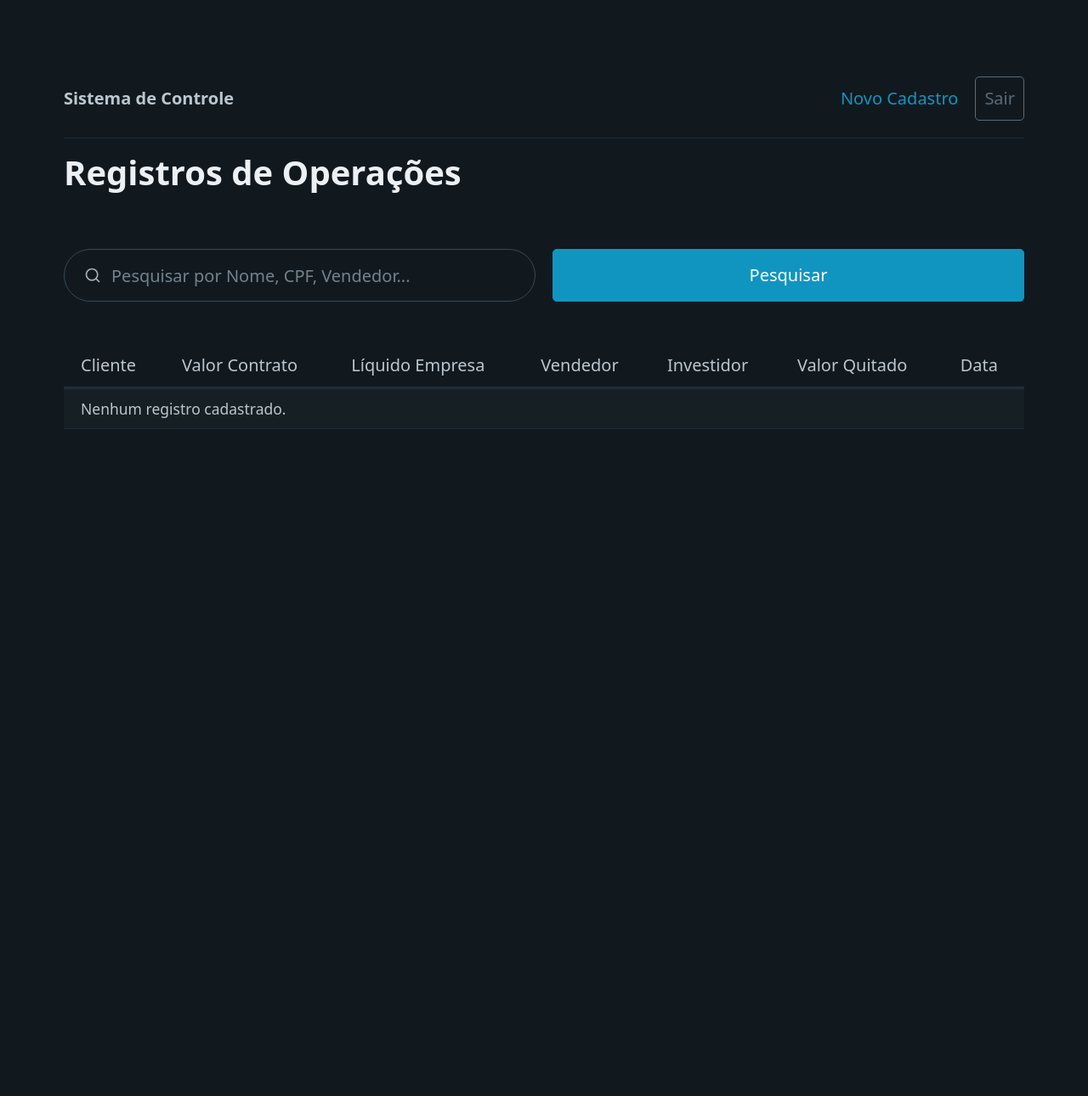
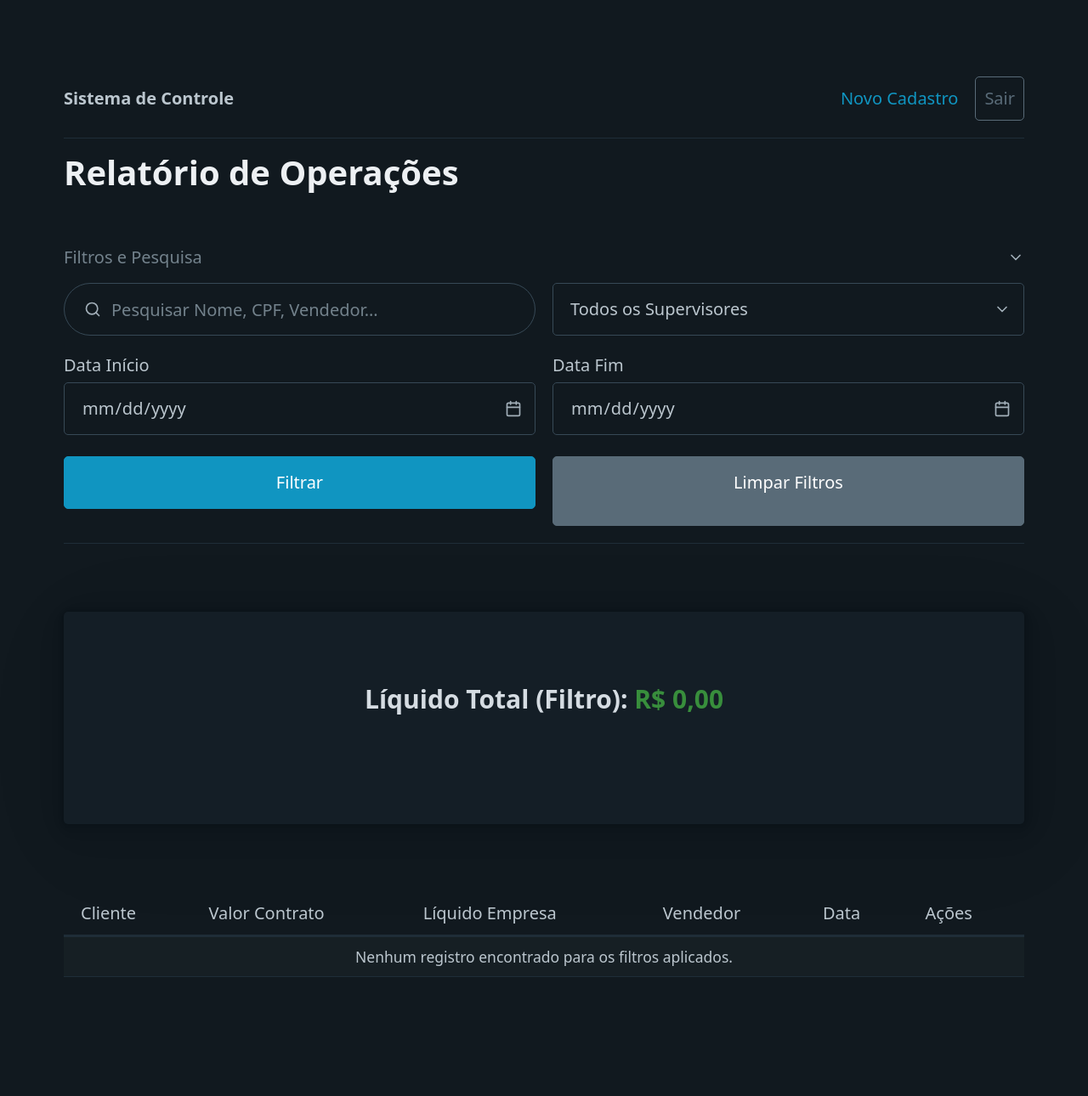
Before and after one commit to LGEEEEEE/controle-alianca-consig, a Flask app: page /registros in a window 1280 px wide. Shown: the whole page at 85% size. Before the commit the page ends 505 px from the top, so only its background shows below. Run offline with Flask 3, Linux system fonts and the light colour scheme; a user stored in the database is signed in.

Commit message:
Adicionando opções de relatórios

```diff
--- a/app.py
+++ b/app.py
@@ -1,8 +1,7 @@
 import os
 from flask import Flask, render_template, request, url_for, redirect, flash
 from flask_sqlalchemy import SQLAlchemy
-from sqlalchemy import or_
-from sqlalchemy.sql import func
+from sqlalchemy import or_, func # Adicionado func para a soma
 from dotenv import load_dotenv
 from flask_login import LoginManager, UserMixin, login_user, logout_user, login_required, current_user
 from werkzeug.security import check_password_hash
@@ -10,7 +9,7 @@ from werkzeug.security import check_password_hash
 load_dotenv()
 app = Flask(__name__)
 
-# --- CONFIGURAÇÕES ---
+# --- CONFIGURAÇÕES (sem alteração) ---
 app.config['SECRET_KEY'] = os.environ.get('SECRET_KEY')
 DATABASE_URL = os.environ.get('DATABASE_URL', 'sqlite:///local_test.db')
 app.config['SQLALCHEMY_DATABASE_URI'] = DATABASE_URL.replace("postgres://", "postgresql://", 1)
@@ -23,29 +22,26 @@ login_manager.login_view = 'login'
 login_manager.login_message = "Por favor, faça o login para acessar esta página."
 login_manager.login_message_category = "info"
 
-# --- MODELO DO BANCO DE DADOS (com os novos campos) ---
+# --- MODELO DO BANCO DE DADOS (sem alteração) ---
 class Registro(db.Model):
     __tablename__ = 'registros'
     id = db.Column(db.Integer, primary_key=True)
     nome_cliente = db.Column(db.String(150), nullable=False)
     cpf = db.Column(db.String(14), nullable=False)
-    valor_quitado = db.Column(db.Float, nullable=False)
+    valor_quitado = db.Column(db.Float, nullable=True) # Permitindo nulo para campos opcionais
     data_quitacao = db.Column(db.String(10), nullable=False)
     supervisor = db.Column(db.String(100), nullable=False)
     vendedor = db.Column(db.String(100), nullable=False)
-    investidor = db.Column(db.String(100), nullable=False)
-    percentual_investidor = db.Column(db.Integer, nullable=False)
+    investidor = db.Column(db.String(100), nullable=True)
+    percentual_investidor = db.Column(db.Integer, nullable=True)
     percentual_comissao = db.Column(db.Integer, nullable=False)
-    # --- CAMPOS ANTIGOS/INFORMATIVOS ---
     investidor_fora = db.Column(db.Boolean, default=False, nullable=False)
     criado_em = db.Column(db.DateTime(timezone=True), server_default=func.now())
-    # --- NOVOS CAMPOS PARA O CÁLCULO ---
-    valor_contrato = db.Column(db.Float, nullable=True) # Valor da receita
-    custo_produto = db.Column(db.Float, nullable=True)  # Custo do produto (antigo campo 'produto')
-    # --- CAMPO CALCULADO ---
+    valor_contrato = db.Column(db.Float, nullable=False)
+    custo_produto = db.Column(db.Float, nullable=False)
     liquido_empresa = db.Column(db.Float, nullable=False)
 
-# --- MODELO DE USUÁRIO (em memória) ---
+# --- MODELO DE USUÁRIO E AUTENTICAÇÃO (sem alteração) ---
 class User(UserMixin):
     def __init__(self, id, username, password_hash):
         self.id = id
@@ -53,18 +49,13 @@ class User(UserMixin):
         self.password_hash = password_hash
     def check_password(self, password):
         return check_password_hash(self.password_hash, password)
-
 admin_user = User(id='1', username=os.environ.get('ADMIN_USERNAME'), password_hash=os.environ.get('ADMIN_PASSWORD_HASH'))
-
 @login_manager.user_loader
 def load_user(user_id):
     if user_id == '1': return admin_user
     return None
-
 with app.app_context():
     db.create_all()
-
-# --- ROTAS DE AUTENTICAÇÃO (sem alteração) ---
 @app.route('/login', methods=['GET', 'POST'])
 def login():
     if current_user.is_authenticated: return redirect(url_for('index'))
@@ -76,7 +67,6 @@ def login():
         else:
             flash('Usuário ou senha inválidos.', 'danger')
     return render_template('login.html')
-
 @app.route('/logout')
 @login_required
 def logout():
@@ -84,58 +74,84 @@ def logout():
     flash('Você foi desconectado com sucesso.', 'success')
     return redirect(url_for('login'))
 
-# --- ROTAS DA APLICAÇÃO ---
+# --- ROTA DE CADASTRO (sem alteração) ---
 @app.route('/', methods=('GET', 'POST'))
 @login_required
 def index():
     if request.method == 'POST':
-        # --- NOVA LÓGICA DE CÁLCULO ---
         valor_contrato = float(request.form.get('valor_contrato', 0))
         custo_produto = float(request.form.get('custo_produto', 0))
         percentual_comissao = int(request.form.get('percentual_comissao', 0))
-
         valor_comissao = valor_contrato * (percentual_comissao / 100)
         liquido_empresa = valor_contrato - valor_comissao - custo_produto
-        # --- FIM DA NOVA LÓGICA ---
-
         novo_registro = Registro(
-            # --- Novos campos ---
-            valor_contrato=valor_contrato,
-            custo_produto=custo_produto,
-            liquido_empresa=liquido_empresa,
-            # --- Campos antigos (agora informativos) ---
-            nome_cliente=request.form['nome_cliente'],
-            cpf=request.form['cpf'],
-            valor_quitado=float(request.form.get('valor_quitado', 0)),
-            data_quitacao=request.form['data_quitacao'],
-            supervisor=request.form['supervisor'],
-            vendedor=request.form['vendedor'],
-            investidor=request.form['investidor'],
-            percentual_investidor=int(request.form.get('percentual_investidor', 0)),
-            percentual_comissao=percentual_comissao,
-            investidor_fora='investidor_fora' in request.form
+            valor_contrato=valor_contrato, custo_produto=custo_produto, liquido_empresa=liquido_empresa,
+            nome_cliente=request.form['nome_cliente'], cpf=request.form['cpf'],
+            valor_quitado=float(request.form.get('valor_quitado') or 0),
+            data_quitacao=request.form['data_quitacao'], supervisor=request.form['supervisor'],
+            vendedor=request.form['vendedor'], investidor=request.form.get('investidor'),
+            percentual_investidor=int(request.form.get('percentual_investidor') or 0),
+            percentual_comissao=percentual_comissao, investidor_fora='investidor_fora' in request.form
         )
         db.session.add(novo_registro)
         db.session.commit()
+        flash('Operação cadastrada com sucesso!', 'success')
         return redirect(url_for('registros'))
     return render_template('index.html')
 
+# --- ROTA DE REGISTROS (AGORA COM FILTROS E SOMA) ---
 @app.route('/registros')
 @login_required
 def registros():
+    # Pega todos os parâmetros de filtro da URL
     search_query = request.args.get('q')
-    base_query = Registro.query
+    start_date = request.args.get('start_date')
+    end_date = request.args.get('end_date')
+    supervisor_filter = request.args.get('supervisor')
+
+    # Query base
+    query = Registro.query
+
+    # Aplica os filtros progressivamente
     if search_query:
         search_pattern = f"%{search_query}%"
-        registros_db = base_query.filter(
-            or_(
-                Registro.nome_cliente.ilike(search_pattern),
-                Registro.cpf.ilike(search_pattern),
-                Registro.vendedor.ilike(search_pattern),
-                Registro.supervisor.ilike(search_pattern),
-                Registro.investidor.ilike(search_pattern)
-            )
-        ).order_by(Registro.criado_em.desc()).all()
-    else:
-        registros_db = base_query.order_by(Registro.criado_em.desc()).all()
-    return render_template('registros.html', registros=registros_db, search_query=search_query)
+        query = query.filter(or_(Registro.nome_cliente.ilike(search_pattern), Registro.cpf.ilike(search_pattern), Registro.vendedor.ilike(search_pattern)))
+    if start_date:
+        query = query.filter(Registro.data_quitacao >= start_date)
+    if end_date:
+        query = query.filter(Registro.data_quitacao <= end_date)
+    if supervisor_filter:
+        query = query.filter(Registro.supervisor == supervisor_filter)
+
+    # Calcula a soma do líquido ANTES de executar a query final
+    total_liquido = query.with_entities(func.sum(Registro.liquido_empresa)).scalar() or 0.0
+
+    # Executa a query final para obter a lista de registros
+    registros_db = query.order_by(Registro.criado_em.desc()).all()
+
+    # Pega a lista de supervisores únicos para popular o dropdown
+    supervisores = db.session.query(Registro.supervisor).distinct().order_by(Registro.supervisor).all()
+
+    return render_template('registros.html',
+                           registros=registros_db,
+                           supervisores=supervisores,
+                           total_liquido=total_liquido,
+                           # Devolve os valores dos filtros para manter os campos preenchidos
+                           search_query=search_query,
+                           start_date=start_date,
+                           end_date=end_date,
+                           supervisor_filter=supervisor_filter)
+
+# --- NOVA ROTA PARA EXCLUIR REGISTROS ---
+@app.route('/delete/<int:id>', methods=['POST'])
+@login_required
+def delete(id):
+    registro_para_excluir = Registro.query.get_or_404(id)
+    try:
+        db.session.delete(registro_para_excluir)
+        db.session.commit()
+        flash('Registro excluído com sucesso!', 'success')
+    except:
+        db.session.rollback()
+        flash('Erro ao excluir o registro.', 'danger')
+    return redirect(url_for('registros'))
--- a/templates/registros.html
+++ b/templates/registros.html
@@ -16,13 +16,44 @@
           </ul>
         </nav>
         <hr>
-        <h1>Registros de Operações</h1>
+        <h1>Relatório de Operações</h1>
+
         <form method="get" action="{{ url_for('registros') }}">
-            <div class="grid">
-                <input type="search" id="q" name="q" placeholder="Pesquisar por Nome, CPF, Vendedor..." value="{{ search_query or '' }}">
-                <button type="submit">Pesquisar</button>
-            </div>
+            <details open>
+                <summary>Filtros e Pesquisa</summary>
+                <div class="grid">
+                    <input type="search" name="q" placeholder="Pesquisar Nome, CPF, Vendedor..." value="{{ search_query or '' }}">
+                    <select name="supervisor">
+                        <option value="">Todos os Supervisores</option>
+                        {% for s in supervisores %}
+                            <option value="{{ s[0] }}" {% if supervisor_filter == s[0] %}selected{% endif %}>{{ s[0] }}</option>
+                        {% endfor %}
+                    </select>
+                </div>
+                <div class="grid">
+                    <label>Data Início <input type="date" name="start_date" value="{{ start_date or '' }}"></label>
+                    <label>Data Fim <input type="date" name="end_date" value="{{ end_date or '' }}"></label>
+                </div>
+                <div class="grid">
+                    <button type="submit">Filtrar</button>
+                    <a href="{{ url_for('registros') }}" role="button" class="secondary">Limpar Filtros</a>
+                </div>
+            </details>
         </form>
+
+        <article>
+            <h3 style="text-align: center;">
+                Líquido Total (Filtro):
+                <ins>{{ "R$ {:,.2f}".format(total_liquido).replace(",", "X").replace(".", ",").replace("X", ".") }}</ins>
+            </h3>
+        </article>
+
+        {% with messages = get_flashed_messages(with_categories=true) %}
+            {% if messages %}{% for category, message in messages %}
+                <p><mark class="{{ category }}">{{ message }}</mark></p>
+            {% endfor %}{% endif %}
+        {% endwith %}
+
         <figure>
             <table role="grid">
                 <thead>
@@ -31,10 +62,8 @@
                         <th>Valor Contrato</th>
                         <th>Líquido Empresa</th>
                         <th>Vendedor</th>
-                        <th>Investidor</th>
-                        <th>Valor Quitado</th>
                         <th>Data</th>
-                    </tr>
+                        <th>Ações</th> </tr>
                 </thead>
                 <tbody>
                     {% for registro in registros %}
@@ -43,19 +72,16 @@
                         <td>{{ "R$ {:,.2f}".format(registro.valor_contrato).replace(",", "X").replace(".", ",").replace("X", ".") }}</td>
                         <td><strong>{{ "R$ {:,.2f}".format(registro.liquido_empresa).replace(",", "X").replace(".", ",").replace("X", ".") }}</strong></td>
                         <td>{{ registro.vendedor }}</td>
-                        <td>{{ registro.investidor }}</td>
-                        <td>{{ "R$ {:,.2f}".format(registro.valor_quitado).replace(",", "X").replace(".", ",").replace("X", ".") }}</td>
                         <td>{{ registro.data_quitacao }}</td>
+                        <td>
+                            <form action="{{ url_for('delete', id=registro.id) }}" method="post" style="margin: 0;">
+                                <button type="submit" class="secondary outline" onclick="return confirm('Tem certeza que deseja excluir este registro? A ação não pode ser desfeita.')">Excluir</button>
+                            </form>
+                        </td>
                     </tr>
                     {% else %}
                     <tr>
-                        <td colspan="7">
-                            {% if search_query %}
-                                Nenhum registro encontrado para a busca: <strong>"{{ search_query }}"</strong>.
-                            {% else %}
-                                Nenhum registro cadastrado.
-                            {% endif %}
-                        </td>
+                        <td colspan="6" style="text-align: center;">Nenhum registro encontrado para os filtros aplicados.</td>
                     </tr>
                     {% endfor %}
                 </tbody>
```
